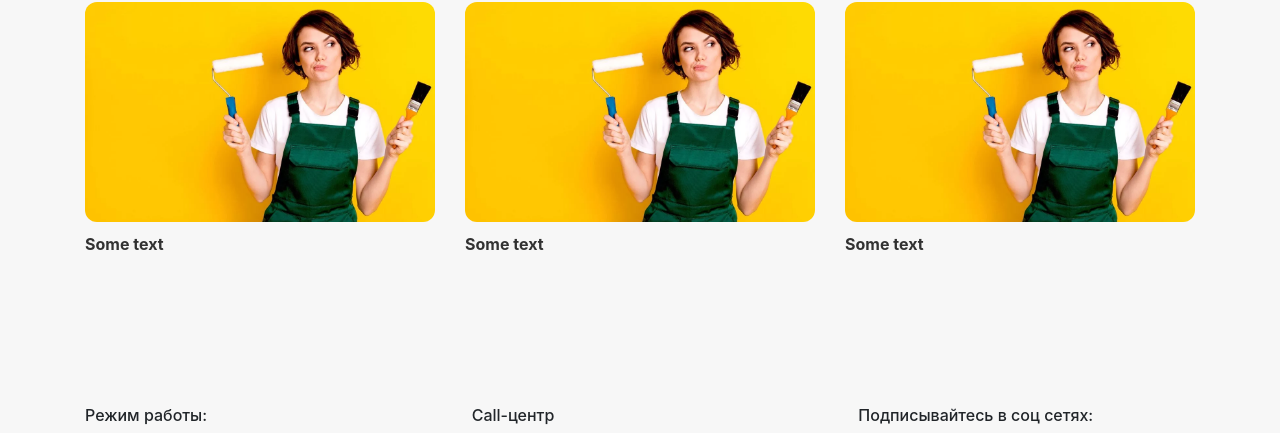
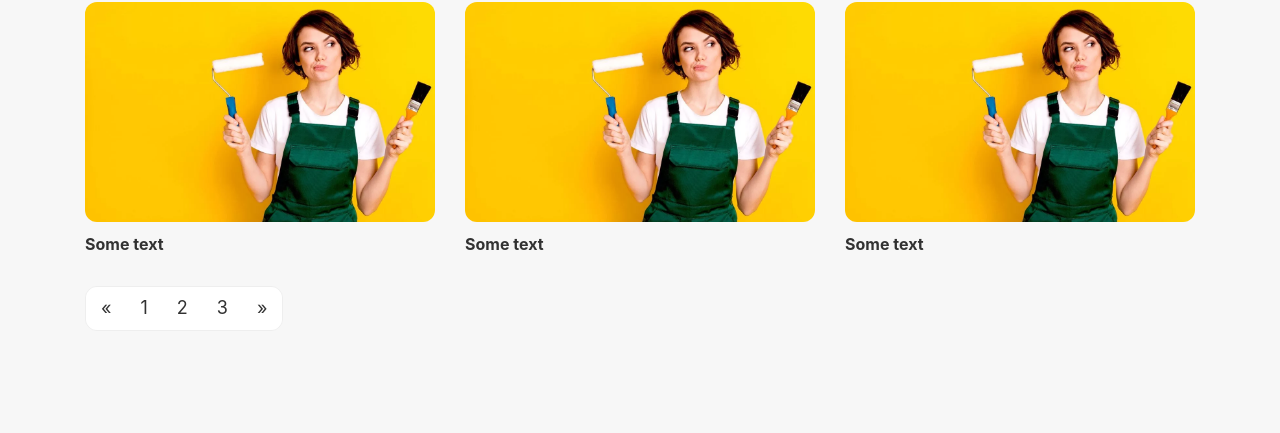
Before and after one commit to EErjan/araks, a website: page gallery.html in a window 1280 px wide. Shown: the part 722-1155 px from the top of the page. Drawn offline with Linux system fonts and the light colour scheme.

Commit message:
update project

```diff
--- a/gallery.html
+++ b/gallery.html
@@ -277,8 +277,29 @@
                 </figure>
             </a>
         </div>
+
+        <nav aria-label="Page navigation example">
+            <ul class="pagination">
+                <li class="page-item">
+                    <a class="page-link" href="#" aria-label="Previous">
+                        <span aria-hidden="true">&laquo;</span>
+                        <span class="sr-only">Previous</span>
+                    </a>
+                </li>
+                <li class="page-item"><a class="page-link" href="#">1</a></li>
+                <li class="page-item"><a class="page-link" href="#">2</a></li>
+                <li class="page-item"><a class="page-link" href="#">3</a></li>
+                <li class="page-item">
+                    <a class="page-link" href="#" aria-label="Next">
+                        <span aria-hidden="true">&raquo;</span>
+                        <span class="sr-only">Next</span>
+                    </a>
+                </li>
+            </ul>
+        </nav>
     </div>
 </section>
+
 
 
 <footer class="footer">
--- a/scss/_base.scss
+++ b/scss/_base.scss
@@ -1299,3 +1299,22 @@
     }
   }
 }
+
+.pagination {
+  margin-top: 30px;
+  overflow: hidden;
+  border: 1px solid var(--color-border) !important;
+  border-radius: 12px !important;
+  display: inline-flex!important;
+
+  .page-item {
+
+    a {
+      padding: 10px 15px!important;
+      font-size: 18px;
+      color: var(--color-text);
+      border: none !important;
+    }
+  }
+
+}
```
Also changed, not shown: products.html (+21 -0 lines), sales.html (+21 -0 lines), css/main.css, 1 other file.
